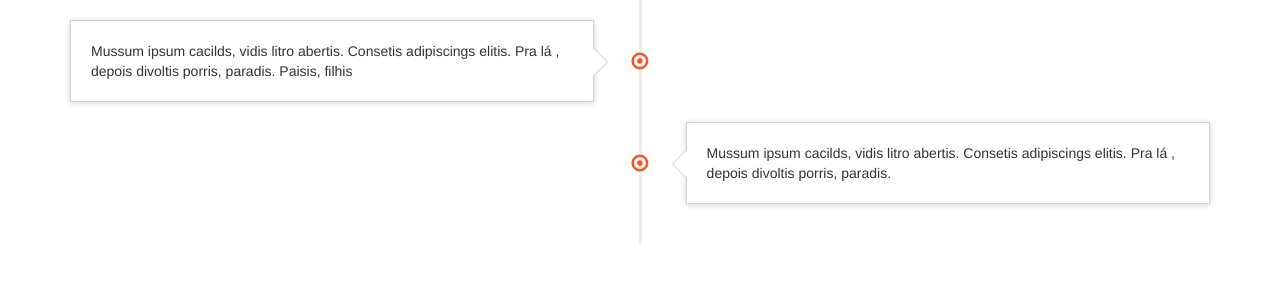
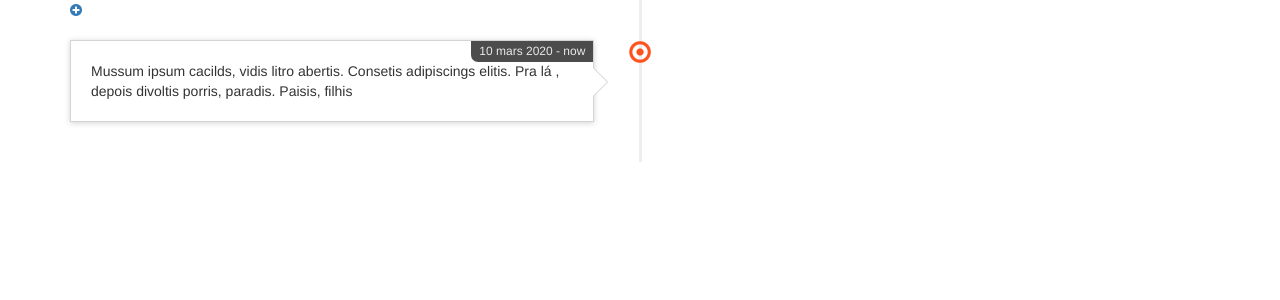
Before and after one commit to rajaomariajaona/communecter-local, a PHP site: page /timeline.html in a window 1280 px wide. Shown: the top 300 px of the page. Run offline with PHP 8.4, Linux system fonts and the light colour scheme; some libraries are stand-ins or nearby versions.

Commit message:
timeline

```diff
--- a/timeline.css
+++ b/timeline.css
@@ -1,10 +1,10 @@
-.timeline {
+.timeline-graph {
     list-style: none;
-    padding: 20px 0 20px;
+    padding: 0 0 20px;
     position: relative;
 }
 
-.timeline:before {
+.timeline-graph:before {
     top: 0;
     bottom: 0;
     position: absolute;
@@ -15,32 +15,32 @@
     margin-left: -1.5px;
 }
 
-.timeline>li {
+.timeline-graph>li {
     margin-bottom: 20px;
     position: relative;
 }
 
-.timeline>li:before,
-.timeline>li:after {
+.timeline-graph>li:before,
+.timeline-graph>li:after {
     content: " ";
     display: table;
 }
 
-.timeline>li:after {
+.timeline-graph>li:after {
     clear: both;
 }
 
-.timeline>li:before,
-.timeline>li:after {
+.timeline-graph>li:before,
+.timeline-graph>li:after {
     content: " ";
     display: table;
 }
 
-.timeline>li:after {
+.timeline-graph>li:after {
     clear: both;
 }
 
-.timeline>li>.timeline-panel {
+.timeline-graph>li>.timeline-graph-panel {
     width: 46%;
     float: left;
     border: 1px solid #d4d4d4;
@@ -51,7 +51,7 @@
     box-shadow: 0 1px 6px rgba(0, 0, 0, 0.175);
 }
 
-.timeline>li>.timeline-panel:before {
+.timeline-graph>li>.timeline-graph-panel:before {
     position: absolute;
     top: 26px;
     right: -15px;
@@ -63,7 +63,7 @@
     content: " ";
 }
 
-.timeline>li>.timeline-panel:after {
+.timeline-graph>li>.timeline-graph-panel:after {
     position: absolute;
     top: 27px;
     right: -14px;
@@ -75,7 +75,7 @@
     content: " ";
 }
 
-.timeline>li>.timeline-badge {
+.timeline-graph>li>.timeline-graph-badge {
     color: #fff;
     width: 24px;
     height: 24px;
@@ -96,54 +96,72 @@
   */
 }
 
-.timeline>li.timeline-inverted>.timeline-panel {
+.timeline-graph>li>.timeline-graph-badge {
+    line-height: 0px;
+    font-size: 1.8em;
+    top: 0px;
+}
+
+.timeline-graph>li.timeline-graph-inverted>.timeline-graph-panel {
     float: right;
 }
 
-.timeline>li.timeline-inverted>.timeline-panel:before {
+.timeline-graph>li.timeline-graph-inverted>.timeline-graph-panel:before {
     border-left-width: 0;
     border-right-width: 15px;
     left: -15px;
     right: auto;
 }
 
-.timeline>li.timeline-inverted>.timeline-panel:after {
+.timeline-graph>li.timeline-graph-inverted>.timeline-graph-panel:after {
     border-left-width: 0;
     border-right-width: 14px;
     left: -14px;
     right: auto;
 }
 
-.timeline-badge>a {
+.timeline-graph-badge>a {
     color: #FF531F !important;
 }
 
-.timeline-title {
+.timeline-graph-title {
     margin-top: 0;
     color: inherit;
 }
 
-.timeline-heading {
+.timeline-graph-heading {
     padding-left: 20px;
     padding-right: 20px;
+    text-align: end;
 }
 
-.timeline-body>p,
-.timeline-body>ul {
+.timeline-graph-heading>div {
+    position: absolute;
+    right: 0px;
+    top: 0px;
+    background: rgba(0, 0, 0, 0.7);
+    padding: 2px 8px;
+    border-radius: 0px 0px 0px 7px;
+    font-size: 1.2rem;
+    color: #E9E9E9;
+}
+
+.timeline-graph-body>p,
+.timeline-graph-body>ul {
     padding: 20px;
     margin-bottom: 0;
 }
 
-.timeline-body>p+p {
+.timeline-graph-body>p+p {
     margin-top: 5px;
 }
 
-.timeline-footer {
-    padding: 20px;
+.timeline-graph-footer {
+    padding: 10px 20px 10px 20px;
     background-color: #f4f4f4;
 }
 
-.timeline-footer>a {
+.timeline-graph-footer>a {
     cursor: pointer;
     text-decoration: none;
 }
--- a/timeline.html
+++ b/timeline.html
@@ -13,32 +13,25 @@
 
 <body>
     <div class="container">
-        <ul class="timeline">
+        <ul class="timeline-graph">
             <li>
-                <div class="timeline-badge primary"><a><i class="fa fa-dot-circle-o"></i></a></div>
-                <div class="timeline-panel">
-                    <div class="timeline-heading">
-                        <img class="img-responsive" src="" />
+                <div class="timeline-graph-badge2 primary"><a><i class="fa fa-plus-circle"></i></a></div>
+            </li>
+            <li>
+                <div class="timeline-graph-badge primary"><a><i class="fa fa-dot-circle-o"></i></a></div>
+                <div class="timeline-graph-panel">
+                    <div class="timeline-graph-heading">
+                        <div>
+                            10 mars 2020 - now
+                        </div>
                     </div>
-                    <div class="timeline-body">
+                    <div class="timeline-graph-body">
                         <p>Mussum ipsum cacilds, vidis litro abertis. Consetis adipiscings elitis. Pra lá , depois divoltis porris, paradis. Paisis, filhis</p>
                     </div>
+
                 </div>
             </li>
 
-            <li class="timeline-inverted">
-                <div class="timeline-badge primary"><a><i class="fa fa-dot-circle-o"></i></a></div>
-                <div class="timeline-panel">
-                    <div class="timeline-heading">
-                        <img class="img-responsive" src="" />
-
-                    </div>
-                    <div class="timeline-body">
-                        <p>Mussum ipsum cacilds, vidis litro abertis. Consetis adipiscings elitis. Pra lá , depois divoltis porris, paradis.</p>
-
-                    </div>
-                </div>
-            </li>
         </ul>
     </div>
 </body>
```
Also changed, not shown: timeline.js (+6 -6 lines).
